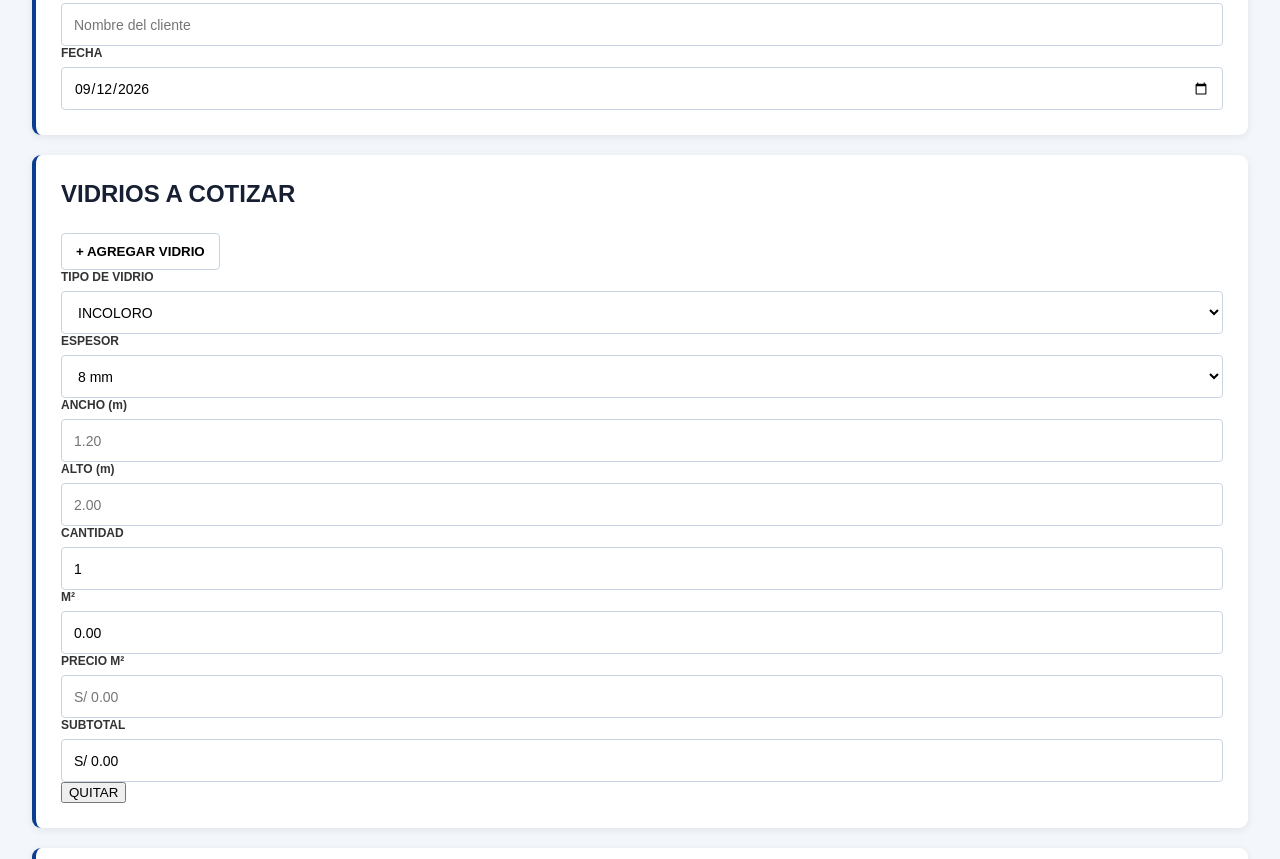
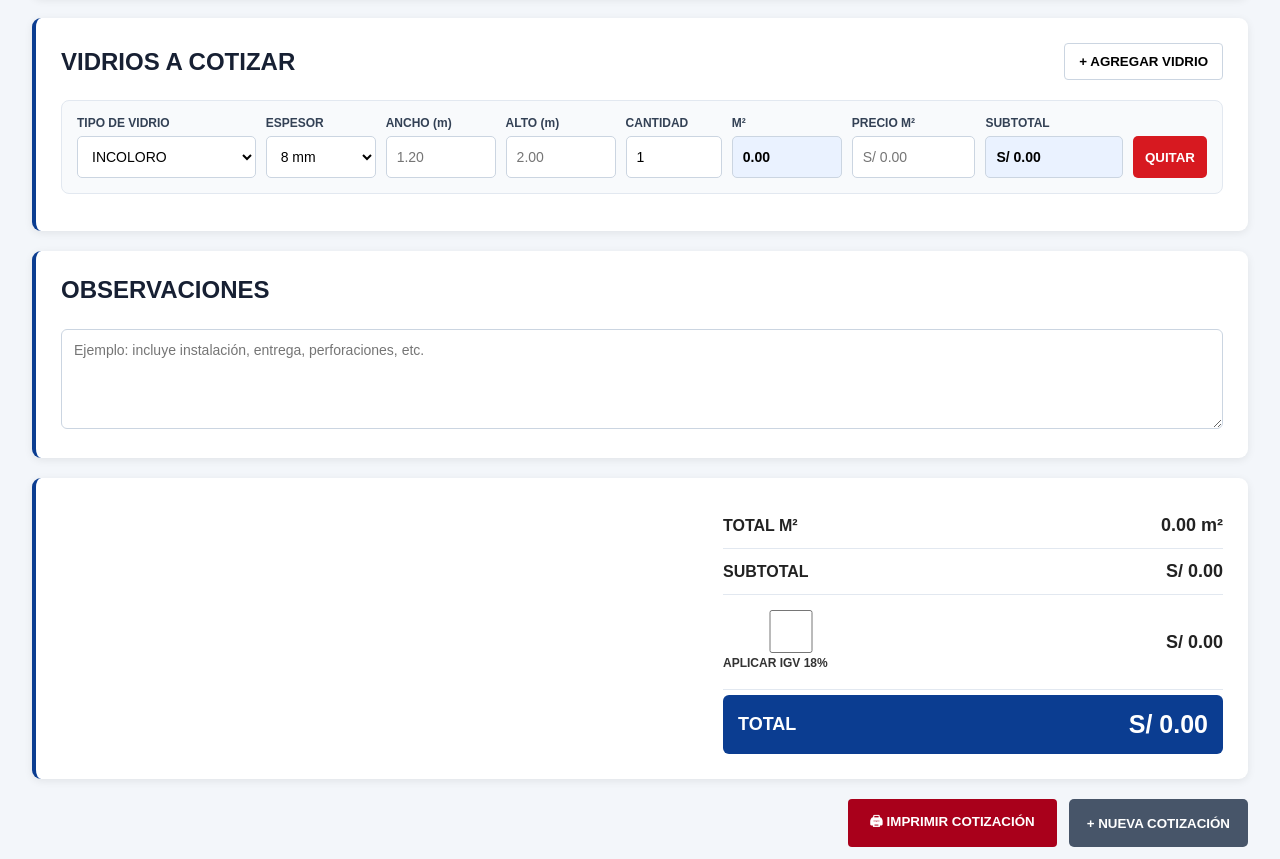
Before and after one commit to jhonalexandercornejo-web/sistema-vidrio2026, a website: page cotizaciones.html in a window 1280 px wide. Shown: the part 412-1271 px from the top of the page. Drawn offline with Linux system fonts and the light colour scheme.

Commit message:
Update style.css

```diff
--- a/style.css
+++ b/style.css
@@ -972,3 +972,311 @@ textarea:focus {
         width: 100%;
     }
 }
+/* =========================================
+   COTIZACIONES
+========================================= */
+
+.cabecera-cotizacion {
+    display: flex;
+    align-items: center;
+    justify-content: space-between;
+    gap: 20px;
+    margin-bottom: 25px;
+}
+
+.cabecera-cotizacion h1 {
+    margin: 0;
+    color: #172033;
+}
+
+.cabecera-cotizacion p {
+    margin-top: 7px;
+    color: #64748b;
+}
+
+.datos-cotizacion {
+    display: grid;
+    grid-template-columns: repeat(3, 1fr);
+    gap: 15px;
+}
+
+.datos-cotizacion label,
+.fila-cotizacion label {
+    display: block;
+    font-size: 12px;
+    font-weight: bold;
+    margin-bottom: 6px;
+    color: #334155;
+}
+
+.datos-cotizacion input,
+.fila-cotizacion input,
+.fila-cotizacion select {
+    width: 100%;
+    height: 42px;
+    border: 1px solid #cbd5e1;
+    border-radius: 5px;
+    padding: 8px 10px;
+    background: white;
+}
+
+.datos-cotizacion input:focus,
+.fila-cotizacion input:focus,
+.fila-cotizacion select:focus {
+    outline: none;
+    border-color: #0b3d91;
+}
+
+.titulo-cotizacion {
+    display: flex;
+    align-items: center;
+    justify-content: space-between;
+    gap: 15px;
+    margin-bottom: 20px;
+}
+
+.titulo-cotizacion h2 {
+    margin: 0;
+}
+
+.fila-cotizacion {
+    display: grid;
+    grid-template-columns:
+        1.3fr
+        0.8fr
+        0.8fr
+        0.8fr
+        0.7fr
+        0.8fr
+        0.9fr
+        1fr
+        auto;
+
+    gap: 10px;
+    align-items: end;
+
+    background: #f8fafc;
+    border: 1px solid #e2e8f0;
+    border-radius: 8px;
+
+    padding: 15px;
+    margin-bottom: 12px;
+}
+
+.cot-metros,
+.cot-subtotal {
+    background: #eaf2ff !important;
+    font-weight: bold;
+}
+
+.contenedor-quitar {
+    display: flex;
+    align-items: end;
+}
+
+.btn-quitar-cotizacion {
+    height: 42px;
+    border: none;
+    background: #d71920;
+    color: white;
+    font-weight: bold;
+    border-radius: 5px;
+    padding: 0 12px;
+    cursor: pointer;
+}
+
+.btn-quitar-cotizacion:hover {
+    background: #b9151b;
+}
+
+.observaciones-cotizacion {
+    width: 100%;
+    min-height: 100px;
+    resize: vertical;
+    border: 1px solid #cbd5e1;
+    border-radius: 6px;
+    padding: 12px;
+    font-family: Arial, sans-serif;
+}
+
+.resumen-cotizacion {
+    max-width: 500px;
+    margin-left: auto;
+}
+
+.linea-total {
+    display: flex;
+    justify-content: space-between;
+    align-items: center;
+
+    padding: 12px 0;
+
+    border-bottom: 1px solid #e2e8f0;
+}
+
+.linea-total span {
+    font-weight: bold;
+}
+
+.linea-total strong {
+    font-size: 18px;
+}
+
+.igv-linea label {
+    font-weight: bold;
+    cursor: pointer;
+}
+
+.total-final {
+    border-bottom: none;
+    margin-top: 5px;
+    padding: 15px;
+
+    background: #0b3d91;
+    color: white;
+
+    border-radius: 6px;
+}
+
+.total-final span {
+    font-size: 18px;
+}
+
+.total-final strong {
+    font-size: 25px;
+}
+
+.acciones-cotizacion {
+    display: flex;
+    justify-content: flex-end;
+    gap: 12px;
+    margin-bottom: 40px;
+}
+
+.btn-nueva-cotizacion {
+    border: none;
+    background: #475569;
+    color: white;
+    padding: 12px 18px;
+    border-radius: 5px;
+    font-weight: bold;
+    cursor: pointer;
+}
+
+.btn-nueva-cotizacion:hover {
+    background: #334155;
+}
+
+
+/* ===============================
+   IMPRESIÓN
+================================ */
+
+@media print {
+
+    header {
+        padding: 10px 20px;
+    }
+
+    .btn-volver,
+    .btn-agregar,
+    .btn-quitar-cotizacion,
+    .acciones-cotizacion {
+        display: none !important;
+    }
+
+    body {
+        background: white;
+    }
+
+    main {
+        width: 100%;
+        max-width: none;
+        margin: 10px auto;
+    }
+
+    .panel {
+        box-shadow: none;
+        border: 1px solid #ddd;
+        break-inside: avoid;
+    }
+
+    .fila-cotizacion {
+        break-inside: avoid;
+    }
+}
+
+
+/* ===============================
+   TABLET
+================================ */
+
+@media (max-width: 1100px) {
+
+    .fila-cotizacion {
+        grid-template-columns:
+            repeat(4, 1fr);
+    }
+
+    .contenedor-quitar {
+        align-items: stretch;
+    }
+
+    .btn-quitar-cotizacion {
+        width: 100%;
+    }
+}
+
+
+/* ===============================
+   CELULAR
+================================ */
+
+@media (max-width: 650px) {
+
+    .cabecera-cotizacion {
+        flex-direction: column;
+        align-items: stretch;
+    }
+
+    .cabecera-cotizacion .btn-volver {
+        text-align: center;
+    }
+
+    .datos-cotizacion {
+        grid-template-columns: 1fr;
+    }
+
+    .titulo-cotizacion {
+        flex-direction: column;
+        align-items: stretch;
+    }
+
+    .titulo-cotizacion .btn-agregar {
+        width: 100%;
+    }
+
+    .fila-cotizacion {
+        grid-template-columns:
+            repeat(2, 1fr);
+    }
+
+    .resumen-cotizacion {
+        max-width: none;
+    }
+
+    .acciones-cotizacion {
+        flex-direction: column;
+    }
+
+    .acciones-cotizacion button {
+        width: 100%;
+    }
+}
+
+@media (max-width: 420px) {
+
+    .fila-cotizacion {
+        grid-template-columns: 1fr;
+    }
+}
```
